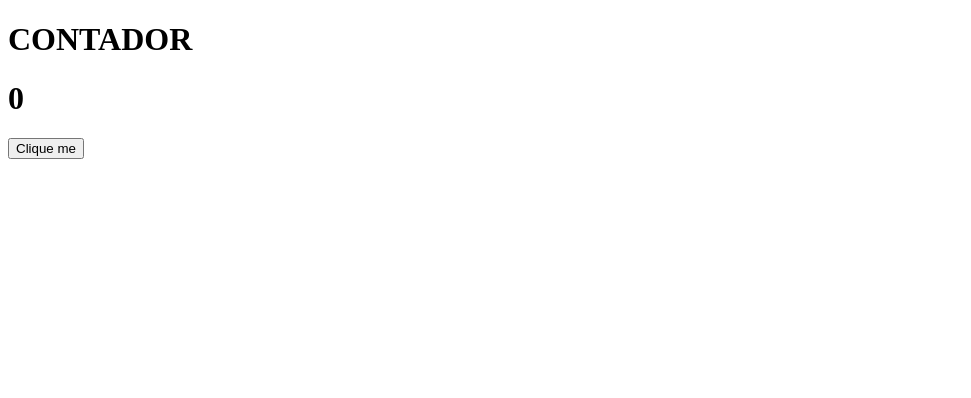
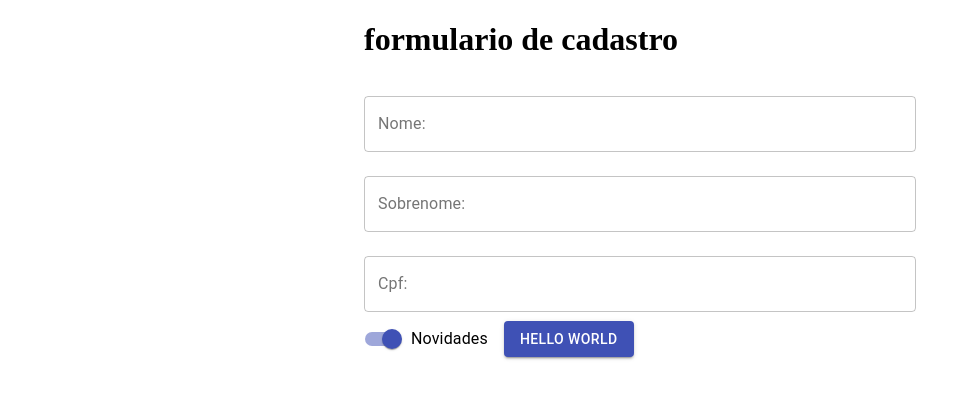
Before and after one commit to LucasEsteves2/Fomulario_Cadastro-REACT, a React (Create React App) app: page / in a window 1280 px wide. Shown: the top 398 px of the page, without its empty margins (0-971 px from the left). Built offline with nearby package versions, Linux system fonts and the light colour scheme.

Commit message:
brincando com a biblioteca material ui

```diff
--- a/package.json
+++ b/package.json
@@ -3,6 +3,7 @@
   "version": "0.1.0",
   "private": true,
   "dependencies": {
+    "@material-ui/core": "^4.12.3",
     "@testing-library/jest-dom": "^5.15.1",
     "@testing-library/react": "^11.2.7",
     "@testing-library/user-event": "^12.8.3",
--- a/src/App.js
+++ b/src/App.js
@@ -1,14 +1,17 @@
 import React from 'react';
 import FormularioCadastro from './components/FormularioCadastro/FormularioCadastro';
-
+import Container from '@material-ui/core/Container'
 
 class App extends React.Component {
   render() {
-    return <div>
+    return (
 
-      <h1>CONTADOR</h1>
+    <Container fixed maxWidth="sm">
+
+
       <FormularioCadastro/>
-    </div>;
+    </Container>
+    )
   }
 }
 
--- a/src/components/FormularioCadastro/FormularioCadastro.jsx
+++ b/src/components/FormularioCadastro/FormularioCadastro.jsx
@@ -1,13 +1,32 @@
 import React from 'react';
+import {Button,TextField,Switch,FormControlLabel } from '@material-ui/core';
 
 function FormularioCadastro() {
     return (
+<>
+    <form>
 
-        <div >
+    <h1 >formulario de cadastro</h1>
 
-<h1 >0</h1>
-<button>Clique me</button>
-        </div>
+    <TextField id="nome" label="Nome:" variant="outlined"  margin="normal" fullWidth />
+
+    <TextField id="nome" label="Sobrenome:" variant="outlined"  margin="normal" fullWidth />
+
+    <TextField id="cpf" label="Cpf:" variant="outlined"  margin="normal" fullWidth />
+
+
+
+    <FormControlLabel label="Novidades"  control={<Switch nome="Novidades" defaultChecked color="primary" />} />
+
+
+
+
+
+        <Button variant="contained" color="primary">
+      Hello World
+    </Button>
+    </form>
+ </>
 
     );
 }
```
Also changed, not shown: 1 other file (tests, documents, lock files or other folders).
